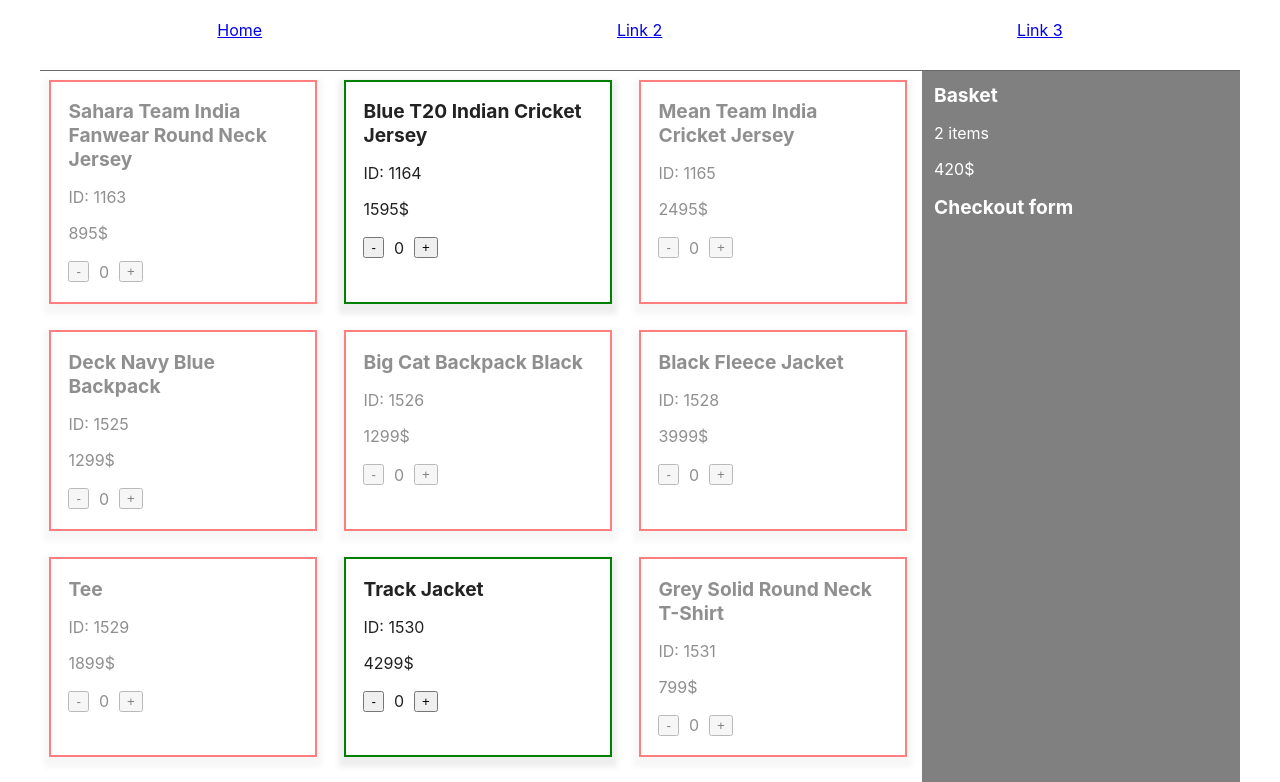
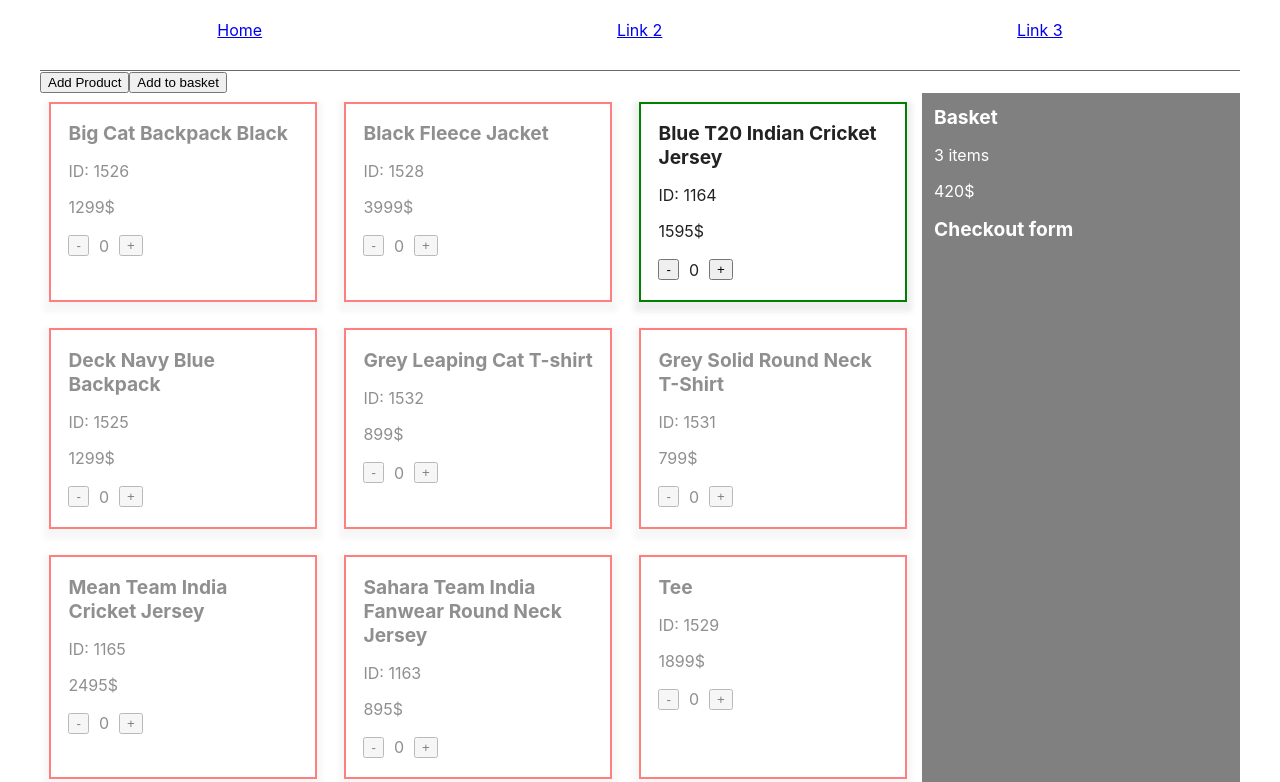
Before and after one commit to annacyb/react-exercise, a React (Create React App) app: page / in a window 1280 px wide. Shown: the top 782 px of the page. Built offline with nearby package versions, Linux system fonts and the light colour scheme.

Commit message:
Buttons- Add to basket and Add product added on top

```diff
--- a/src/App.js
+++ b/src/App.js
@@ -1,11 +1,12 @@
 import "./App.css";
+import { useState } from "react";
 
 import Nav from "./components/Nav";
 import ProductList from "./components/ProductList";
 import Basket from "./components/Basket";
 
 function App() {
-    const products = [
+    const [products, setProducts] = useState([
         {
             id: 1163,
             gender: "Men",
@@ -156,15 +157,40 @@ function App() {
             brandname: "Puma",
             soldout: 0,
         },
-    ];
+    ]);
 
-    let basket = ["Sth", "Sth2"];
+    const [basket, setBasket] = useState([1, 2, 3]);
+    function addProduct() {
+        setProducts((oldProducts) =>
+            oldProducts.concat({ productdisplayname: "Hi", price: 12 })
+        );
+    }
+    function addToBasket() {
+        setBasket(function (oldBasket) {
+            const nextState = oldBasket.concat(4);
+            return nextState;
+        });
+    }
+    const productCopy = [...products];
+    productCopy.sort((a, b) => {
+        if (a.productdisplayname > b.productdisplayname) {
+            return 1;
+        } else {
+            return -1;
+        }
+    });
 
     return (
         <div className="App">
             <Nav />
+            <button className="full-bleed" onClick={addProduct}>
+                Add Product
+            </button>
+            <button onClick={addToBasket} class="full-bleed">
+                Add to basket
+            </button>
             <div className="BottomElements">
-                <ProductList products={products} />
+                <ProductList products={productCopy} break="something" />
                 <Basket basket={basket} />
             </div>
         </div>
```
